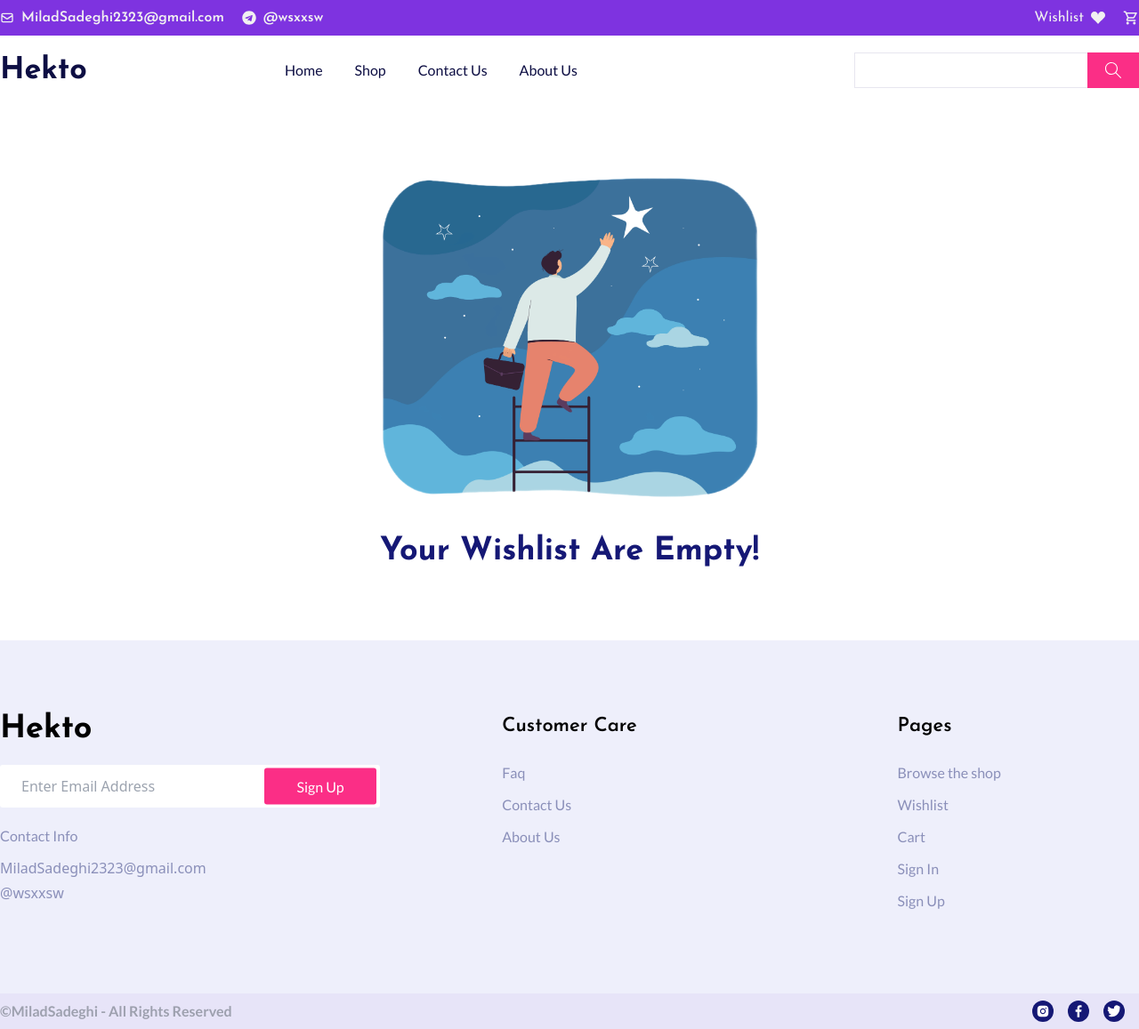
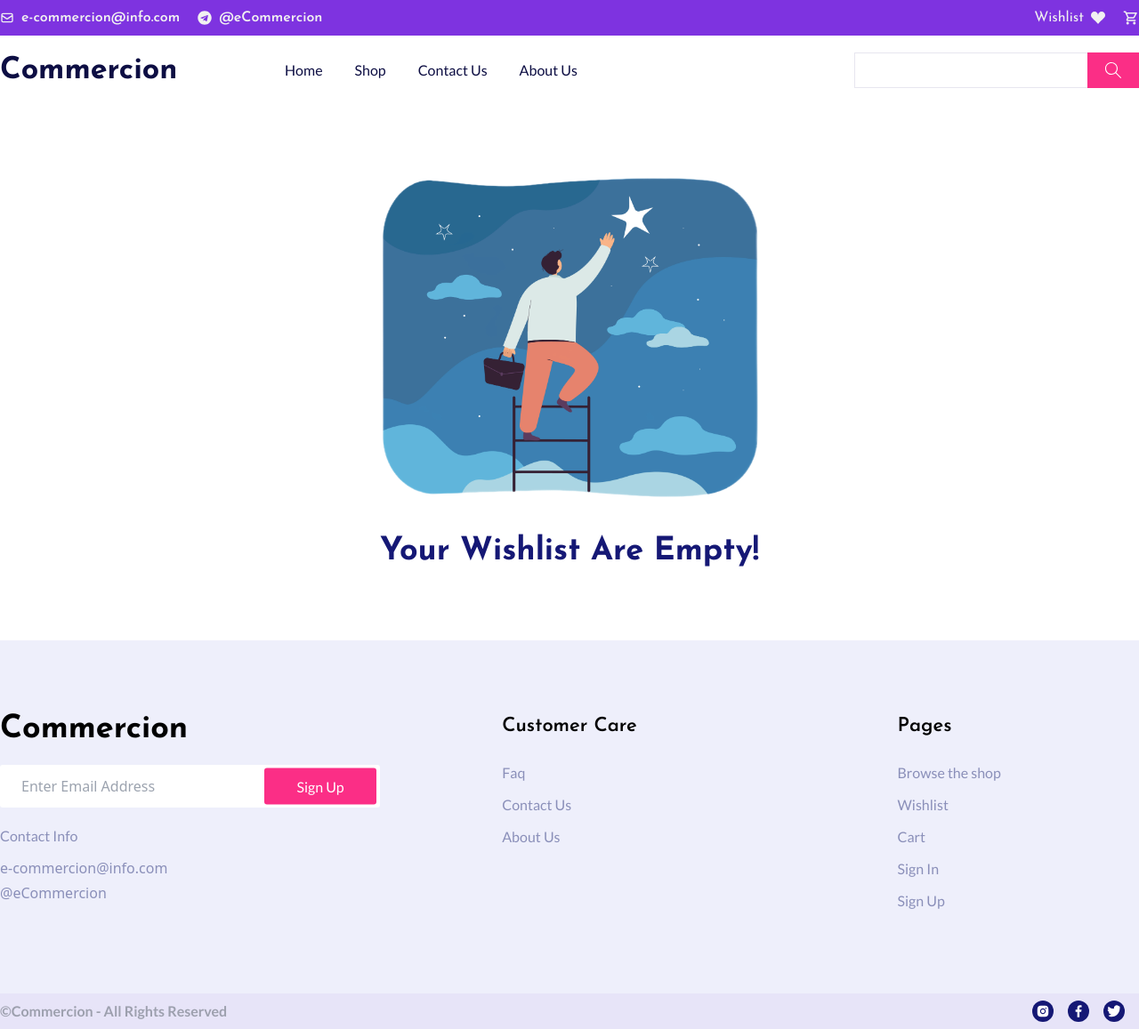
Before and after one commit to sacidaksoy/e-commercion, a Next.js app: page /wishlist in a window 1280 px wide. Shown: the whole page at 89% size. Built offline with nearby package versions, Linux system fonts and the light colour scheme.

Commit message:
fix: commercion App

```diff
--- a/components/Footer.tsx
+++ b/components/Footer.tsx
@@ -12,7 +12,7 @@ const Footer: FC = (): ReactElement => {
             <div className="w-full">
               <ul>
                 <li className="mb-5 font-JosefinSans text-4xl text-black font-bold ">
-                  Hekto
+                  Commercion
                 </li>
                 <li className="relative mb-5">
                   <input
@@ -29,18 +29,18 @@ const Footer: FC = (): ReactElement => {
                     Contact Info
                   </p>
                   <a
-                    href="mailto:MiladSadeghi2323@gmail.com"
+                    href="mailto:e-commercion@info.com"
                     className="text-[#8A8FB9] block mb-1"
                   >
-                    MiladSadeghi2323@gmail.com
+                    e-commercion@info.com
                   </a>
                   <a
-                    href="https://t.me/wsxxsw"
+                    href="https://t.me/eCommercion"
                     rel="noreferrer"
                     target="_blank"
                     className="text-base text-[#8A8FB9]"
                   >
-                    @wsxxsw
+                    @eCommercion
                   </a>
                 </li>
               </ul>
@@ -55,10 +55,10 @@ const Footer: FC = (): ReactElement => {
                     <Link href="/faq">Faq</Link>
                   </li>
                   <li className="footer-li">
-                    <Link href="/contact-us">Contact Us</Link>
+                    <Link href="/contacts">Contact Us</Link>
                   </li>
                   <li className="footer-li">
-                    <Link href="/about-us">About Us</Link>
+                    <Link href="/about">About Us</Link>
                   </li>
                 </ul>
               </div>
@@ -93,7 +93,7 @@ const Footer: FC = (): ReactElement => {
       <div className="bg-[#E7E4F8] py-2">
         <div className="container mx-auto flex justify-between flex-wrap">
           <p className="font-bold font-Lato text-[#9DA0AE]">
-            ©MiladSadeghi - All Rights Reserved
+            ©Commercion - All Rights Reserved
           </p>
           <div className="flex items-center">
             <AiFillInstagram className="bg-navy-blue p-1 text-white text-2xl rounded-full mr-4" />
--- a/components/Navbar.tsx
+++ b/components/Navbar.tsx
@@ -22,18 +22,18 @@ const Navbar: FC = (): ReactElement => {
               <p className="flex items-center">
                 <HiOutlineMail className="font-bold" />
                 <span className="ml-2 font-semibold">
-                  MiladSadeghi2323@gmail.com
+                  e-commercion@info.com
                 </span>
               </p>
               <p className="flex items-center ml-5">
                 <FaTelegram className="font-bold" />
                 <a
-                  href="https://t.me/wsxxsw"
+                  href="https://t.me/eCommercion"
                   rel="noreferrer"
                   target="_blank"
                   className="ml-2 font-semibold text-base"
                 >
-                  @wsxxsw
+                  @eCommercion
                 </a>
               </p>
             </div>
@@ -70,8 +70,8 @@ const Navbar: FC = (): ReactElement => {
       <div>
         <div className="container mx-auto">
           <div className="items-center py-[13.5px] grid grid-cols-12">
-            <h1 className="font-JosefinSans text-[#0D0E43] font-bold text-[34px] sm:col-span-4 md:col-span-3 col-span-12 text-center sm:text-left">
-              Hekto
+            <h1 className="font-JosefinSans text-[#0D0E43] font-bold text-[34px] sm:col-span-4 md:col-span-3 col-span-12 text-center sm:text-left cursor-pointer" onClick={() => router.push('/')}>
+              Commercion
             </h1>
             <ul className="flex font-Lato text-[#0D0E43] items-center sm:col-span-8 md:col-span-6  sm:justify-self-end md:justify-self-start flex-wrap col-span-12 mb-4 sm:mb-0 justify-center sm:justify-start">
               <li className="mr-9">
```
